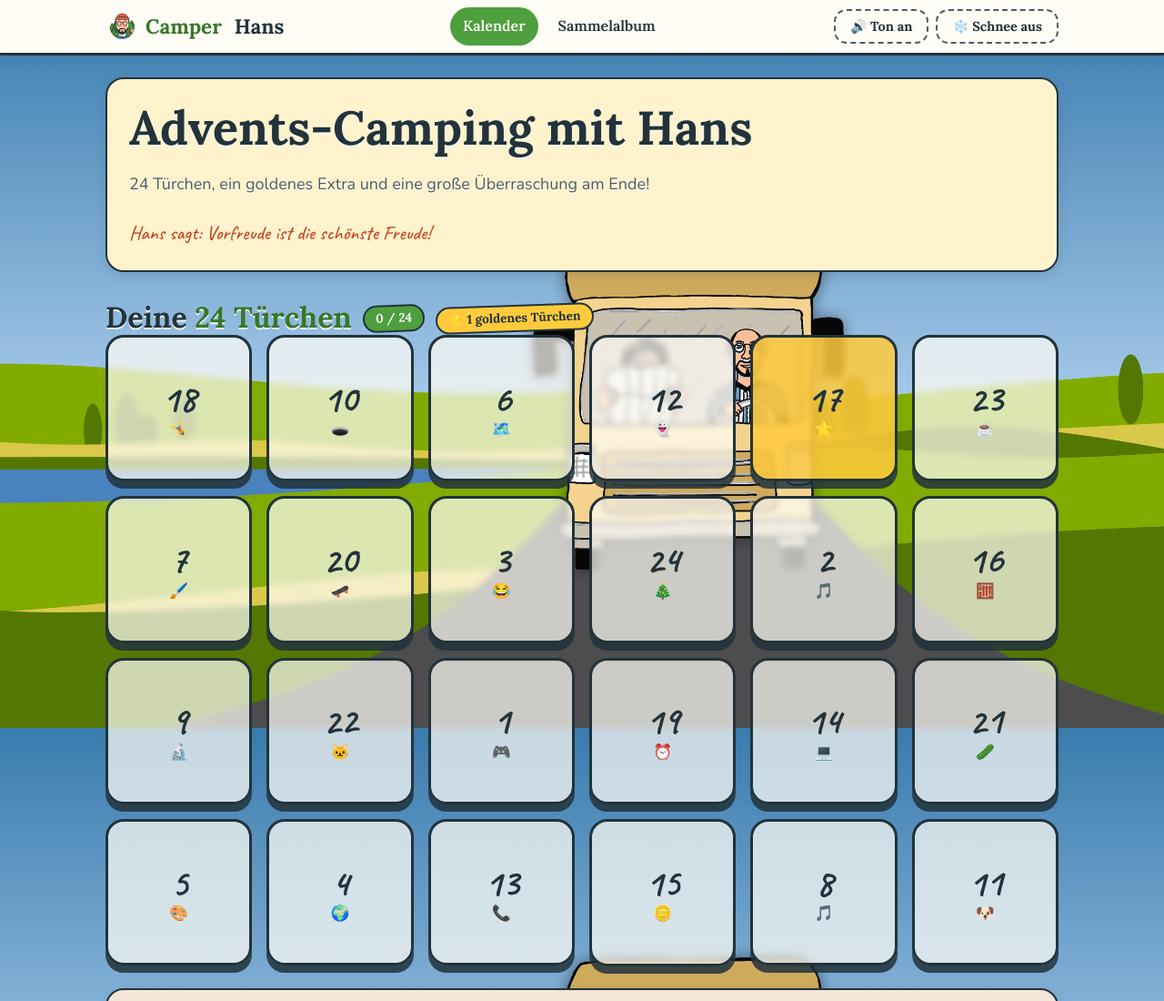
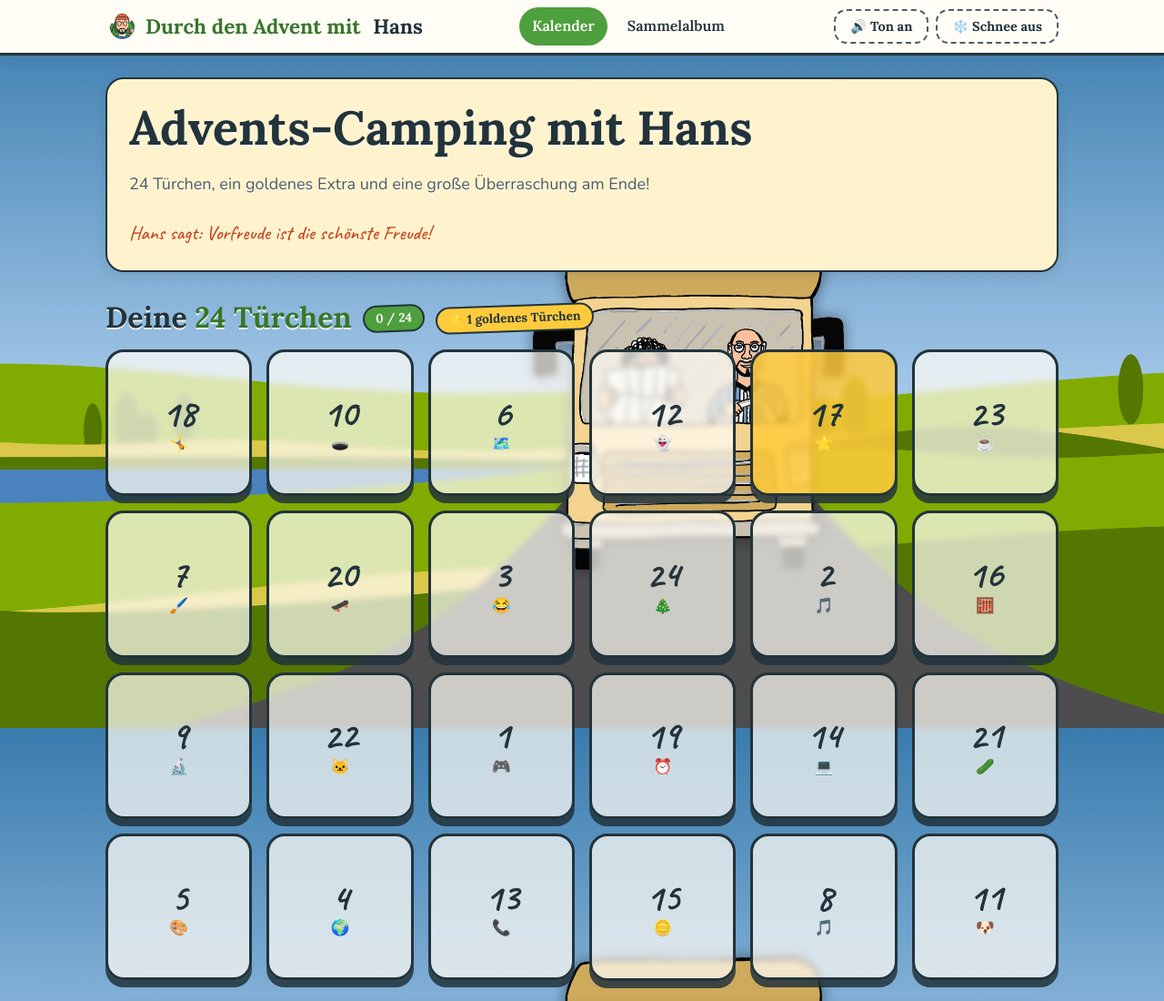
Before and after one commit to ahomburg/advent2026, a plain HTML site: page index.html in a window 1280 px wide. Shown: the top 1100 px of the page at 91% size. Drawn offline with nearby package versions, Linux system fonts and the light colour scheme.

Commit message:
Design-Feedback: mehr Abstand unter Kalender-Ueberschrift, scroll-margin-top fuer Anker (sticky Header verdeckt nichts), Logo-Text 'Durch den Advent mit Hans'
Generated by Mistral Vibe.
Co-Authored-By: Mistral Vibe <vibe@mistral.ai>

```diff
--- a/css/advent.css
+++ b/css/advent.css
@@ -25,8 +25,12 @@ body.ch-body.advent-body {
   align-items: center;
   gap: var(--ch-space-xs);
   flex-wrap: wrap;
+  margin-bottom: var(--ch-space-sm);
 }
 .advent-section-head .ch-h2 { margin-bottom: 0; }
+
+/* Anker-Sprünge: Abschnitte sollen nicht unter dem sticky Header verschwinden */
+#kalender, #sammelalbum { scroll-margin-top: 90px; }
 
 /* ---------- Türchen-Raster ---------- */
 .advent-grid {
--- a/index.html
+++ b/index.html
@@ -15,7 +15,7 @@
     <div class="ch-header-inner">
       <a class="ch-logo" href="#">
         <img src="images/logos/logo-hans-emblem.png" alt="Camper Hans Logo">
-        <b>Camper</b>&nbsp;Hans
+        <b>Durch den Advent mit</b>&nbsp;Hans
       </a>
       <nav class="ch-nav">
         <a href="#kalender" class="ch-active">Kalender</a>
```
